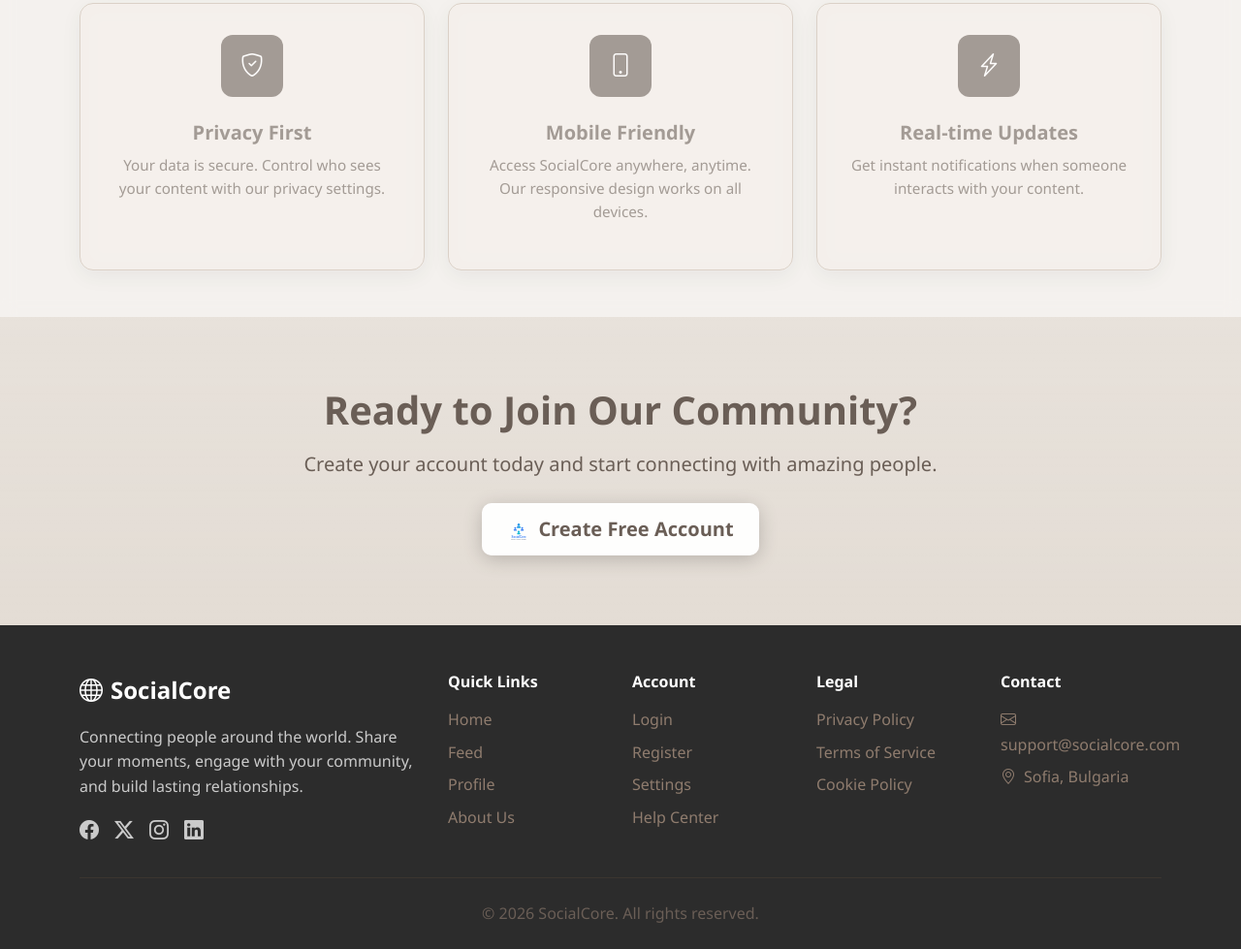
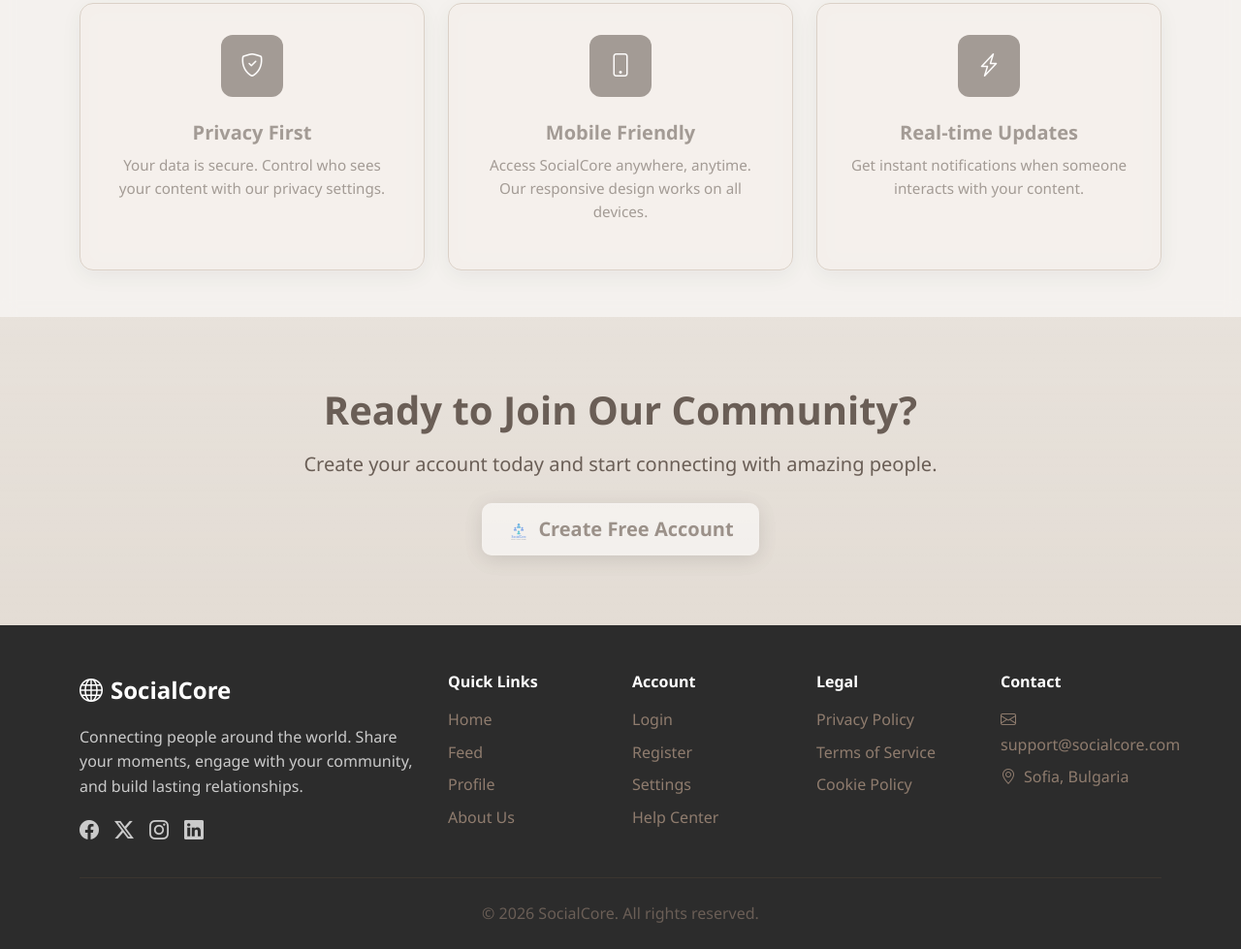
Before and after one commit to ivanpirgozliev/SocialCore, a website built with Vite: page index.html in a window 1280 px wide. Shown: the part 1292-2271 px from the top of the page at 97% size. Built offline with nearby package versions, Linux system fonts and the light colour scheme.

Commit message:
feat(homepage): enhance button styles for call-to-action with improved opacity

```diff
--- a/css/sections/home-video.css
+++ b/css/sections/home-video.css
@@ -137,6 +137,11 @@
   border: 1px solid rgba(255, 255, 255, 0.2);
 }
 
+.homepage-with-video .btn-cta {
+  background: rgba(255, 255, 255, 0.92);
+  opacity: 0.6;
+}
+
 /* Section backgrounds for contrast */
 .homepage-with-video #features {
   background: rgba(255, 255, 255, 0.60);
```
